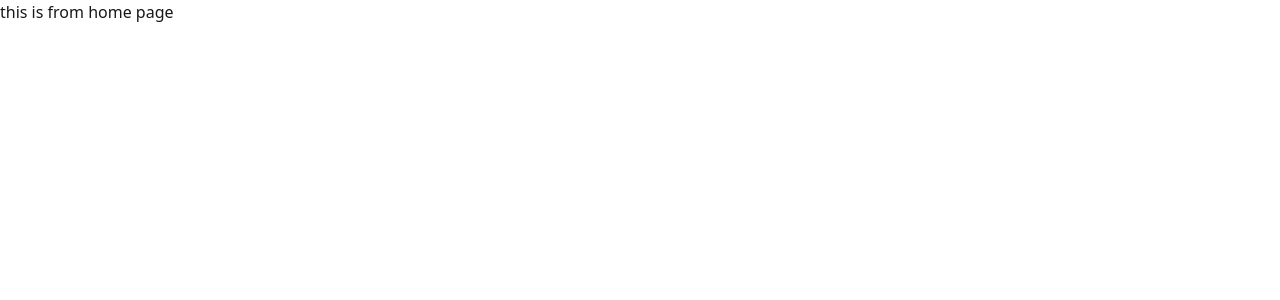
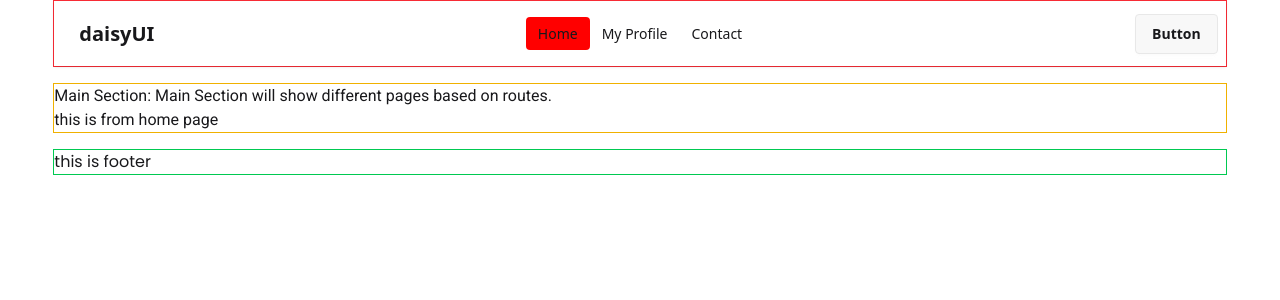
Before and after one commit to Humayun1318/FuturEdge, a React (Vite) app: page / in a window 1280 px wide. Shown: the top 300 px of the page. Built offline with nearby package versions, Linux system fonts and the light colour scheme.

Commit message:
intial start with font added and also layout design

```diff
--- /dev/null
+++ b/src/components/Footer/Footer.jsx
@@ -0,0 +1,11 @@
+
+
+const Footer = () => {
+  return (
+    <div id="footer" className="font-poppins-specialEle">
+      this is footer
+    </div>
+  );
+};
+
+export default Footer;
--- /dev/null
+++ b/src/components/Header/Navbar.jsx
@@ -0,0 +1,35 @@
+import NavLinks from "../NavLink/NavLinks";
+
+
+const NavBar = () => {
+
+  return (
+    <div>
+      <div className="navbar bg-base-100 shadow-sm">
+        <div className="navbar-start">
+          <div className="dropdown">
+            <div tabIndex={0} role="button" className="btn btn-ghost lg:hidden">
+              <svg xmlns="http://www.w3.org/2000/svg" className="h-5 w-5" fill="none" viewBox="0 0 24 24" stroke="currentColor"> <path strokeLinecap="round" strokeLinejoin="round" strokeWidth="2" d="M4 6h16M4 12h8m-8 6h16" /> </svg>
+            </div>
+            <ul
+              tabIndex={0}
+              className="menu menu-sm dropdown-content bg-base-100 rounded-box z-1 mt-3 w-52 p-2 shadow">
+              <NavLinks></NavLinks>
+            </ul>
+          </div>
+          <a className="btn btn-ghost text-xl">daisyUI</a>
+        </div>
+        <div className="navbar-center hidden lg:flex">
+          <ul className="menu menu-horizontal px-1">
+            <NavLinks></NavLinks>
+          </ul>
+        </div>
+        <div className="navbar-end">
+          <a className="btn">Button</a>
+        </div>
+      </div>
+    </div>
+  );
+};
+
+export default NavBar;
--- /dev/null
+++ b/src/components/MainSection/MainSection.jsx
@@ -0,0 +1,13 @@
+import React from 'react';
+import { Outlet } from 'react-router-dom';
+
+const MainSection = () => {
+  return (
+    <div className='font-roboto-body'>
+      Main Section:  Main Section will show different pages based on routes.
+      <Outlet></Outlet>
+    </div>
+  );
+};
+
+export default MainSection;
--- /dev/null
+++ b/src/components/NavLink/NavLinks.jsx
@@ -0,0 +1,14 @@
+import React from 'react';
+import { NavLink } from 'react-router-dom';
+
+const NavLinks = () => {
+  return (
+    < >
+      <li><NavLink to={'/'}>Home</NavLink></li>
+      <li><NavLink to={'/my-profile'}>My Profile</NavLink></li>
+      <li><a href="#footer">Contact</a></li>
+    </>
+  );
+};
+
+export default NavLinks;
--- a/src/index.css
+++ b/src/index.css
@@ -1,2 +1,15 @@
+@import url('https://fonts.googleapis.com/css2?family=Lora:ital,wght@0,400..700;1,400..700&display=swap');
+@import url('https://fonts.googleapis.com/css2?family=Roboto:ital,wght@0,100..900;1,100..900&display=swap');
+@import url('https://fonts.googleapis.com/css2?family=Poppins:ital,wght@0,100;0,200;0,300;0,400;0,500;0,600;0,700;0,800;0,900;1,100;1,200;1,300;1,400;1,500;1,600;1,700;1,800;1,900&display=swap');
 @import "tailwindcss";
 @plugin "daisyui";
+
+@theme {
+  --font-lora-heading: "Lora", serif;
+  --font-roboto-body: "Roboto", sans-serif;
+  --font-poppins-specialEle: "Poppins",
+    sans-serif
+}
+a.active {
+  background-color: red;
+}
--- /dev/null
+++ b/src/layout/MainLayout.jsx
@@ -0,0 +1,23 @@
+
+import Footer from "../components/Footer/Footer";
+import NavBar from "../components/Header/NavBar";
+import MainSection from "../components/MainSection/MainSection";
+
+
+const MainLayout = () => {
+  return (
+    <div className="space-y-4 ">
+      <header className="border border-red-500 w-11/12 mx-auto">
+        <NavBar></NavBar>
+      </header>
+      <main className="border border-yellow-500 w-11/12 mx-auto">
+        <MainSection></MainSection>
+      </main>
+      <footer className="border border-green-500 w-11/12 mx-auto">
+        <Footer></Footer>
+      </footer>
+    </div>
+  );
+};
+
+export default MainLayout;
--- /dev/null
+++ b/src/pages/Auth/Login.jsx
@@ -0,0 +1,11 @@
+import React from 'react';
+
+const Login = () => {
+  return (
+    <div>
+      this is login page
+    </div>
+  );
+};
+
+export default Login;
--- /dev/null
+++ b/src/pages/Auth/Register.jsx
@@ -0,0 +1,11 @@
+import React from 'react';
+
+const Register = () => {
+  return (
+    <div>
+      this is register page
+    </div>
+  );
+};
+
+export default Register;
```
Also changed, not shown: src/routes.jsx (+16 -3 lines).
